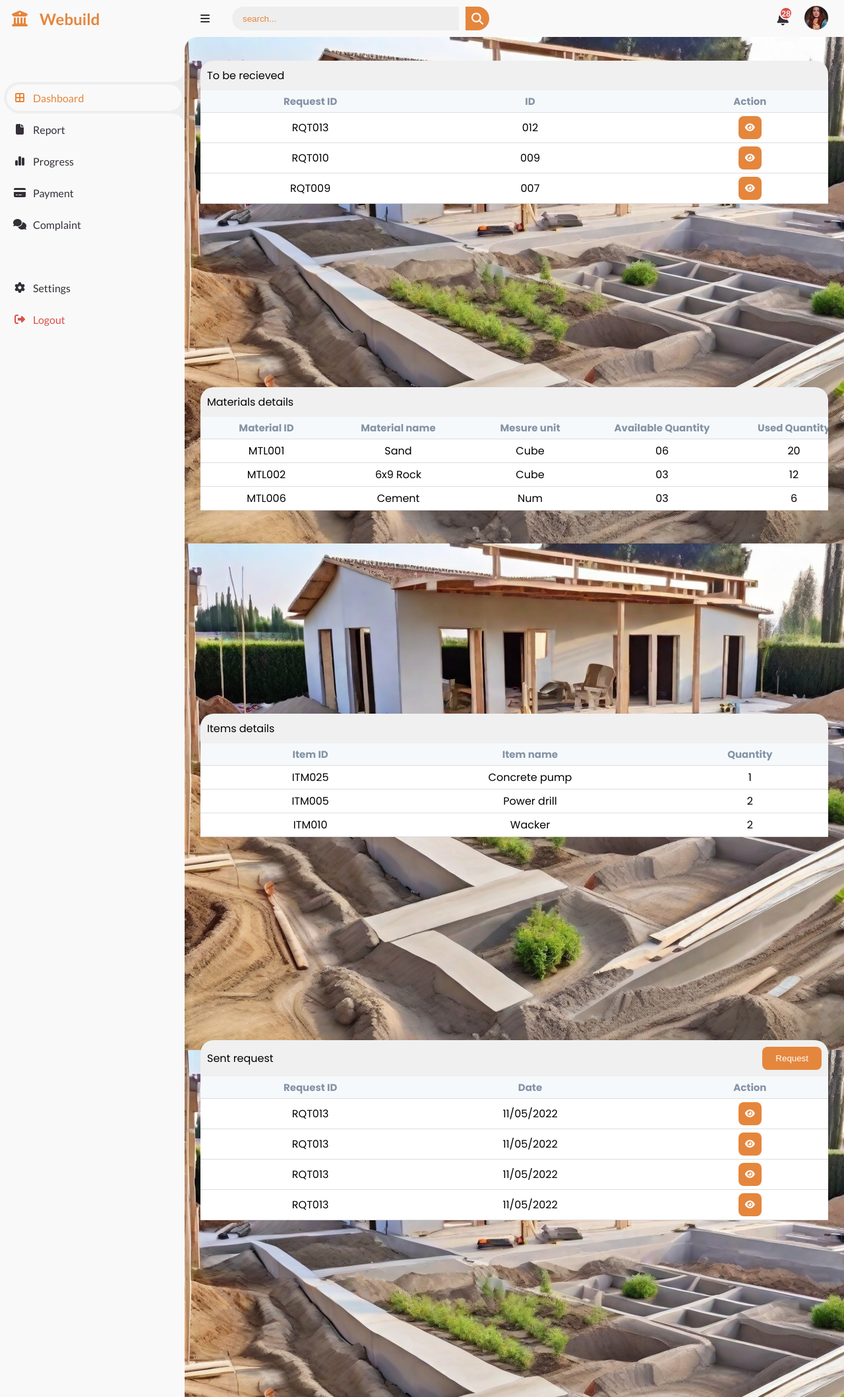
After one commit to virajidewmini/webuild, a PHP site: the page made by private/views/pmmaterial.view.php in a window 1280 px wide. The commit adds this page. Shown: the whole page at 66% size. Run offline with PHP 8.4, Linux system fonts and the light colour scheme; the template is opened without the code that fills it, so the values that code supplies are empty; some libraries are stand-ins or nearby versions.

Commit message:
Add some view pages

```diff
--- a/private/controllers/Pmdashboard.php
+++ b/private/controllers/Pmdashboard.php
@@ -1,6 +1,6 @@
 <?php
 
-    //coordinator dashboard controller
+    //manager dashboard controller
     class Pmdashboard extends Controller{
 
         public function index(){
--- a/private/views/pmdashboard.view.php
+++ b/private/views/pmdashboard.view.php
@@ -40,7 +40,7 @@ body{
     </div>
     <div class="table">
         <div class="table_header">
-            <p>Daily Progress report</p>
+            <p>Daily Progress reports</p>
         </div>
         <div class="table_section">
             <table>
--- /dev/null
+++ b/private/views/pmmaterial.view.php
@@ -0,0 +1,173 @@
+<?php $this->view('includes/header')?>
+<style>
+main {
+  background-image:url("<?=ROOT?>/img/pm.jpg");
+}
+body{
+    overflow: hidden;
+}
+</style>
+    <div class="table">
+        <div class="table_header">
+            <p>To be recieved</p>
+        </div>
+        <div class="table_section">
+            <table>
+                <thead>
+                    <tr>
+                        <th>Request ID</th>
+                        <th>ID</th>
+                        <th>Action</th>
+                    </tr>
+                </thead>
+                <tbody>
+                    <tr>
+                        <td>RQT013</td>
+                        <td>012</td>
+                        <td>
+                            <button><i class="fa-solid fa-eye"></i></button>
+                        </td>
+                    </tr>
+                    <tr>
+                        <td>RQT010</td>
+                        <td>009</td>
+                        <td>
+                            <button><i class="fa-solid fa-eye"></i></button>
+                        </td>
+                    </tr>
+                    <tr>
+                        <td>RQT009</td>
+                        <td>007</td>
+                        <td>
+                            <button><i class="fa-solid fa-eye"></i></button>
+                        </td>
+                    </tr>
+                </tbody>
+            </table>
+        </div>
+    </div>
+    <div class="table">
+        <div class="table_header">
+            <p>Materials details</p>
+        </div>
+        <div class="table_section">
+            <table>
+                <thead>
+                    <tr>
+                        <th>Material ID</th>
+                        <th>Material name</th>
+                        <th>Mesure unit</th>
+                        <th>Available Quantity</th>
+                        <th>Used Quantity</th>
+                    </tr>
+                </thead>
+                <tbody>
+                    <tr>
+                        <td>MTL001</td>
+                        <td>Sand</td>
+                        <td>Cube</td>
+                        <td>06</td>
+                        <td>20</td>
+                    </tr>
+                    <tr>
+                        <td>MTL002</td>
+                        <td>6x9 Rock</td>
+                        <td>Cube</td>
+                        <td>03</td>
+                        <td>12</td>
+                    </tr>
+                    <tr>
+                        <td>MTL006</td>
+                        <td>Cement</td>
+                        <td>Num</td>
+                        <td>03</td>
+                        <td>6</td>
+                    </tr>
+                </tbody>
+            </table>
+        </div>
+    </div>
+    <div class="table">
+        <div class="table_header">
+            <p>Items details</p>
+        </div>
+        <div class="table_section">
+            <table>
+                <thead>
+                    <tr>
+                        <th>Item ID</th>
+                        <th>Item name</th>
+                        <th>Quantity</th>
+                    </tr>
+                </thead>
+                <tbody>
+                    <tr>
+                        <td>ITM025</td>
+                        <td>Concrete pump</td>
+                        <td>1</td>
+                    </tr>
+                    <tr>
+                        <td>ITM005</td>
+                        <td>Power drill</td>
+                        <td>2</td>
+                    </tr>
+                    <tr>
+                        <td>ITM010</td>
+                        <td>Wacker</td>
+                        <td>2</td>
+                    </tr>
+                </tbody>
+            </table>
+        </div>
+    </div>
+    <div class="table">
+        <div class="table_header">
+            <p>Sent request</p>
+            <div>
+                <button class="add___">Request</button>
+            </div>
+        </div>
+        <div class="table_section">
+            <table>
+                <thead>
+                    <tr>
+                        <th>Request ID</th>
+                        <th>Date</th>
+                        <th>Action</th>
+                    </tr>
+                </thead>
+                <tbody>
+                    <tr>
+                        <td>RQT013</td>
+                        <td>11/05/2022</td>
+                        <td>
+                            <button><i class="fa-solid fa-eye"></i></button>
+                        </td>
+                    </tr>
+                    <tr>
+                        <td>RQT013</td>
+                        <td>11/05/2022</td>
+                        <td>
+                            <button><i class="fa-solid fa-eye"></i></button>
+                        </td>
+                    </tr>
+                    <tr>
+                        <td>RQT013</td>
+                        <td>11/05/2022</td>
+                        <td>
+                            <button><i class="fa-solid fa-eye"></i></button>
+                        </td>
+                    </tr>
+                    <tr>
+                        <td>RQT013</td>
+                        <td>11/05/2022</td>
+                        <td>
+                            <button><i class="fa-solid fa-eye"></i></button>
+                        </td>
+                    </tr>
+                </tbody>
+            </table>
+        </div>
+    </div>
+
+<?php $this->view('includes/footer'); ?>
--- a/public/css/style.css
+++ b/public/css/style.css
@@ -91,6 +91,14 @@ button{
     color: #fff;
 }
 
+button:hover{
+    box-shadow: 0px 5px 20px rgba(0, 0, 0, 0.4);
+}
+
+button:active{
+    box-shadow: 0px 5px 20px rgba(0, 0, 0, 0.2);
+}
+
 td button:nth-child(1){
     background-color: #E5863D;
 }
@@ -103,7 +111,7 @@ td button:nth-child(3){
     background-color: #E5863D;
 }
 
-.add_new{
+.add___{
     padding: 10px 20px;
     color:#fff;
     background-color: #E5863D;
```
Also changed, not shown: private/controllers/Pmdailyreports.php (added, +11 -0 lines), private/controllers/Pmmaterial.php (added, +11 -0 lines), private/controllers/Pmmember.php (added, +11 -0 lines), private/views/pmdailyreports.view.php (added, +67 -0 lines), private/views/pmmember.view.php (added, +76 -0 lines).
